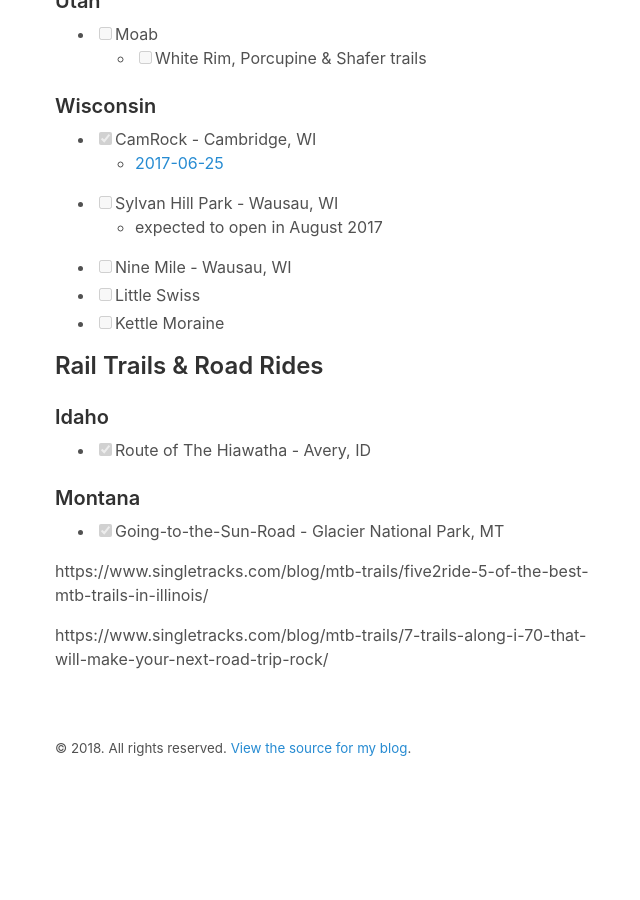
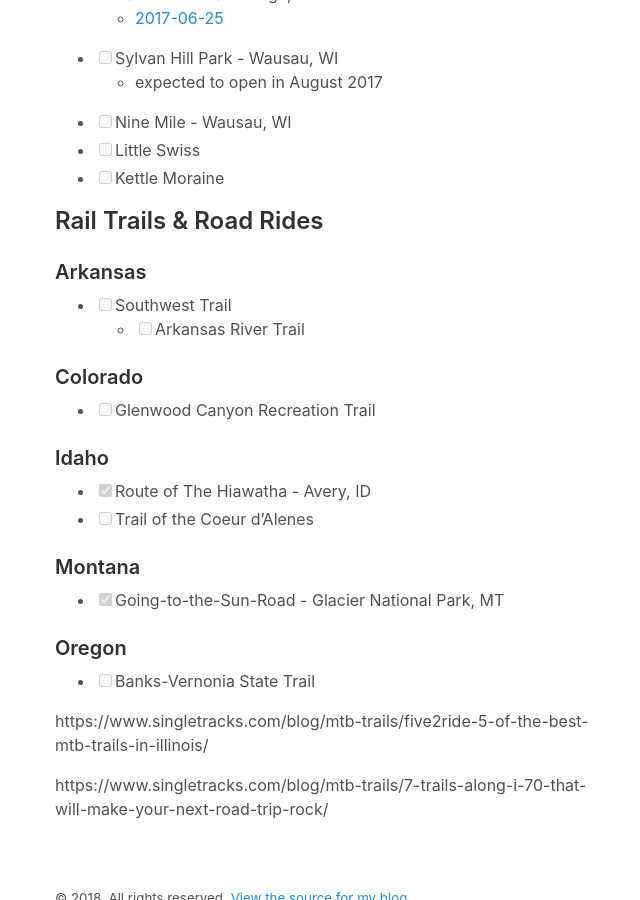
Before and after one commit to briankohles/briankohles.github.io, a Jekyll site: the page built from _bucketlists/bicycle-rides.md, in a window 1280 px wide and 900 px high, scrolled down 2470 px. Shown: the whole window, without its empty margins (305-945 px from the left). Built offline with Jekyll 4.4.1, drawn with Linux system fonts in a browser that asks for light colours; before the commit the page ends 3255 px from its top, so only the background shows below that; some of the changed text lies outside the part shown.

Commit message:
adding rail trails from spring/summer 2018 railsToTrails magazine

```diff
--- a/_bucketlists/bicycle-rides.md
+++ b/_bucketlists/bicycle-rides.md
@@ -98,11 +93,23 @@ categories: bucketlist
 
 ## Rail Trails & Road Rides
 
+### Arkansas
+  - [ ] Southwest Trail
+    - [ ] Arkansas River Trail
+
+### Colorado
+  - [ ] Glenwood Canyon Recreation Trail
+
 ### Idaho
   - [x] Route of The Hiawatha - Avery, ID
+  - [ ] Trail of the Coeur d'Alenes
+
 
 ### Montana
   - [x] Going-to-the-Sun-Road - Glacier National Park, MT
+
+### Oregon
+- [ ] Banks-Vernonia State Trail
 
 
 
```
Also changed, not shown: other parts of _bucketlists/bicycle-rides.md (+0 -5 lines).
